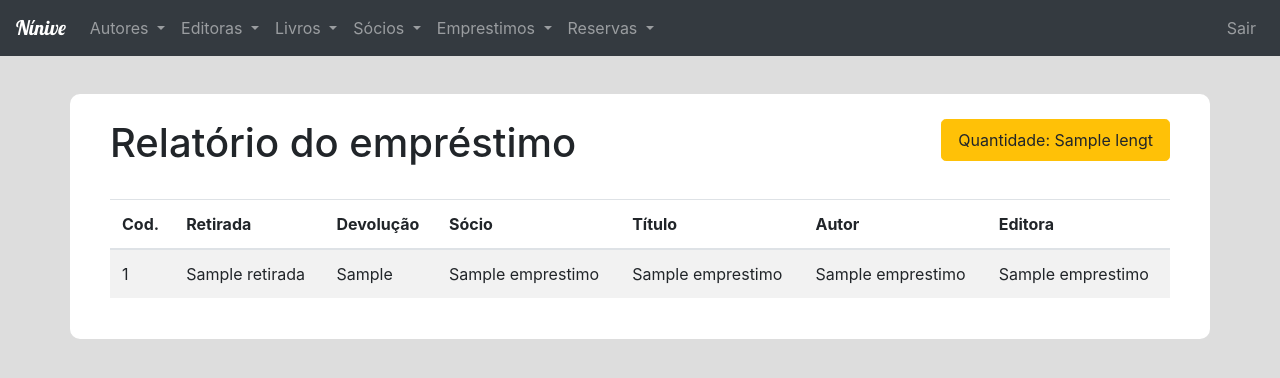
After one commit to palharez/ninive, a Flask app: template sgb/templates/emprestimo/relatorio.html in a window 1280 px wide. The commit adds this page. Shown: the top 378 px of the page. Run offline with Flask 2, Linux system fonts and the light colour scheme; the template is opened without the code that fills it: most values are stand-ins (such as "Sample title", 1, 10 or a date in 2020); some libraries are stand-ins or nearby versions.

Commit message:
Add relatorios

```diff
--- a/database/Busca.sql
+++ b/database/Busca.sql
@@ -137,4 +137,31 @@ WHERE emprestimo.id
 LIKE '%var_busca%';
 
 
-/* */
+/* emprestimos feitos pelo socio*/
+SELECT emprestimo_morto.*,
+socio.nome as 'socio',
+livro.titulo as 'livro'
+FROM emprestimo_morto
+INNER JOIN livro ON emprestimo_morto.tombo = livro.tombo
+INNER JOIN socio ON emprestimo_morto.id_socio = socio.id
+WHERE socio.id = 'var_busca'
+order by emprestimo_morto.id desc;
+
+/* Relatorio dos livros */
+
+SELECT emprestimo_morto.*, livro.*,
+editora.*, autor.*, socio.*,
+FROM emprestimo_morto
+INNER JOIN livro ON emprestimo_morto.tombo = livro.tombo
+INNER JOIN autor on livro.id_autor = autor.id
+INNER JOIN editora on livro.id_editora = editora.id
+INNER JOIN socio ON emprestimo_morto.id_socio = socio.id
+GROUP BY emprestimo_morto.tombo
+WHERE MONTH(emprestimo_morto.retirada) = 'var' and YEAR(emprestimo_morto.retirada) = 'var';
+
+select * from emprestimo_morto
+inner join livro on livro.tombo = emprestimo_morto.tombo
+inner join editora on livro.id_editora = editora.id
+inner join autor on livro.id_autor = autor.id
+where month(emprestimo_morto.retirada) = 05
+and year(emprestimo_morto.retirada) = 2019;
--- a/sgb/controllers/landing.py
+++ b/sgb/controllers/landing.py
@@ -17,8 +17,8 @@ def index():
         livros = db.query_bd('select * from livro inner join autor on autor.id = livro.id_autor inner join editora on editora.id = livro.id_editora limit 4; ')
         emprestimos = emprestimos = db.query_bd('select * from emprestimo \
             inner join livro on emprestimo.tombo = livro.tombo \
-            inner join socio on emprestimo.id_socio = socio.id;')
-        reservas = db.query_bd('select * from reserva inner join livro on reserva.tombo = livro.tombo inner join socio on reserva.id_socio = socio.id;')
+            inner join socio on emprestimo.id_socio = socio.id limit 4;')
+        reservas = db.query_bd('select * from reserva inner join livro on reserva.tombo = livro.tombo inner join socio on reserva.id_socio = socio.id limit 4;')
         total = db.query_bd('SELECT count(tombo)as "qnt" FROM livro;')
         emprestado = db.query_bd('SELECT count(tombo)as "qnt" FROM livro WHERE status = "emprestado";')
         reservado = db.query_bd('SELECT count(tombo)as "qnt" FROM livro WHERE status = "reservado";')
--- a/sgb/controllers/livro.py
+++ b/sgb/controllers/livro.py
@@ -79,6 +79,7 @@ def index(page):
             FROM livro  \
             WHERE livro.{} LIKE '%{}%' limit {}, {};".format(tipo, busca, startat, perpage)
             livros = db.query_bd(sql)
+            print(livros)
             totalpages = int(len(livros) / 12) + 1
         else:
             sql ='select * from livro inner join autor on autor.id = livro.id_autor \
--- a/sgb/templates/base.html
+++ b/sgb/templates/base.html
@@ -22,7 +22,7 @@
             <ul class="navbar-nav mr-auto">
             <li class="nav-item dropdown">
                 <a class="nav-link dropdown-toggle" href="#" id="navbarDropdown" role="button" data-toggle="dropdown" aria-haspopup="true" aria-expanded="false">
-                Autor
+                Autores
                 </a>
                 <div class="dropdown-menu" aria-labelledby="navbarDropdown">
                 <a class="dropdown-item" href="{{ url_for('autor.index') }}">Listar</a>
@@ -31,7 +31,7 @@
             </li>
             <li class="nav-item dropdown">
                 <a class="nav-link dropdown-toggle" href="#" id="navbarDropdown" role="button" data-toggle="dropdown" aria-haspopup="true" aria-expanded="false">
-                Editora
+                Editoras
                 </a>
                 <div class="dropdown-menu" aria-labelledby="navbarDropdown">
                 <a class="dropdown-item" href="{{ url_for('editora.index') }}">Listar</a>
@@ -50,7 +50,7 @@
             </li>
             <li class="nav-item dropdown">
                 <a class="nav-link dropdown-toggle" href="#" id="navbarDropdown" role="button" data-toggle="dropdown" aria-haspopup="true" aria-expanded="false">
-                Socio
+                Sócios
                 </a>
                 <div class="dropdown-menu" aria-labelledby="navbarDropdown">
                 <a class="dropdown-item" href="{{ url_for('socio.index') }}">Listar</a>
@@ -59,7 +59,7 @@
             </li>
             <li class="nav-item dropdown">
                 <a class="nav-link dropdown-toggle" href="#" id="navbarDropdown" role="button" data-toggle="dropdown" aria-haspopup="true" aria-expanded="false">
-                Emprestimo
+                Emprestimos
                 </a>
                 <div class="dropdown-menu" aria-labelledby="navbarDropdown">
                 <a class="dropdown-item" href="{{ url_for('emprestimo.index') }}">Listar</a>
@@ -68,7 +68,7 @@
             </li>
             <li class="nav-item dropdown">
                 <a class="nav-link dropdown-toggle" href="#" id="navbarDropdown" role="button" data-toggle="dropdown" aria-haspopup="true" aria-expanded="false">
-                Reserva
+                Reservas
                 </a>
                 <div class="dropdown-menu" aria-labelledby="navbarDropdown">
                 <a class="dropdown-item" href="{{ url_for('reserva.index') }}">Listar</a>
--- /dev/null
+++ b/sgb/templates/emprestimo/relatorio.html
@@ -0,0 +1,48 @@
+{% extends 'base.html' %} {% block header %}
+<link rel="stylesheet" href="{{ url_for('static', filename='css/centeredContainer.css')  }}" />
+{% endblock %} {% block content %}
+<div class="centered-container">
+    <h1>Relatório do empréstimo
+        <button type="button" class="btn btn-lg btn-warning" style="float: right; font-size: medium;">Quantidade: {{ lengt }}</button>
+    </h1>
+    <div class="margin-topper">
+
+    {% if emprestimos %}
+        <table class="table table-striped">
+            <thead>
+                <tr>
+                    <th>Cod.</th>
+                    <th>Retirada</th>
+                    <th>Devolução</th>
+                    <th>Sócio</th>
+                    <th>Título</th>
+                    <th>Autor</th>
+                    <th>Editora</th>
+                </tr>
+            </thead>
+            <tbody>
+                {% for emprestimo in emprestimos %}
+                <tr>
+                    <td>{{ emprestimo.id }}</td>
+                    <td>{{ emprestimo.retirada }}</td>
+                    <td>{{ emprestimo.data_retorno }}</td>
+                    <td>{{ emprestimo.nome }}</td>
+                    <td>{{ emprestimo.titulo }}</td>
+                    <td>{{ emprestimo['autor.nome'] }}</td>
+                    <td>{{ emprestimo['editora.nome'] }}</td>
+                </tr>
+                {% endfor %}
+            </tbody>
+        {% else %}
+            <div class="alert alert-danger" role="alert">
+                Não foram feitos empréstimos nessa data!
+            </div>
+        {% endif %}
+    </div>
+</div>
+<style>
+    .margin-topper {
+        margin-top: 3%;
+    }
+</style>
+{% endblock %}
--- a/sgb/templates/landing/index.html
+++ b/sgb/templates/landing/index.html
@@ -64,6 +64,8 @@
                 <div class="dropdown-menu" aria-labelledby="navbarDropdown">
                 <a class="dropdown-item" href="{{ url_for('emprestimo.index') }}">Listar</a>
                 <a class="dropdown-item" href="{{ url_for('emprestimo.create') }}">Cadastrar</a>
+                <a class="dropdown-item" href="{{ url_for('emprestimo.relatorio') }}">Relatório</a>
+
                 </div>
             </li>
             <li class="nav-item dropdown">
@@ -241,7 +243,7 @@
                                             <div class="modal-dialog modal-dialog-centered" style="justify-content: center;" role="document">
                                                 <div class="modal-content">
                                                     <div class="modal-header" style="justify-content: center;">
-                                                        <h5 class="modal-title" id="{{ livro.tombo }}LongTitle">Verifica Livro - {{ livro.tombo }}
+                                                        <h5 class="modal-title" id="{{ livro.tombo }}LongTitle">Verifica Livro - {{ livro.tombo }}</h5>
                                                         <button type="button" class="close" data-dismiss="modal" aria-label="Close">
                                                         <span aria-hidden="true">&times;</span>
                                                         </button>
--- a/sgb/templates/livro/card.html
+++ b/sgb/templates/livro/card.html
@@ -49,7 +49,7 @@
                         <div class="modal-dialog modal-dialog-centered" style="justify-content: center;" role="document">
                             <div class="modal-content">
                                 <div class="modal-header" style="justify-content: center;">
-                                    <h5 class="modal-title" id="{{ livro.tombo }}LongTitle">Verifica Livro - {{ livro.tombo }}
+                                    <h5 class="modal-title" id="{{ livro.tombo }}LongTitle">Verifica Livro - {{ livro.tombo }}</h5>
                                     <button type="button" class="close" data-dismiss="modal" aria-label="Close">
                                     <span aria-hidden="true">&times;</span>
                                     </button>
@@ -98,11 +98,11 @@
                                                     </tr>
                                                     <tr>
                                                         <th>Editora</th>
-                                                        <td>{{ livro['editora.nome'] }}</td>
+                                                        <td>{{ livro.editora }}</td>
                                                     </tr>
                                                     <tr>
                                                         <th>Autor</th>
-                                                        <td>{{ livro.nome }}</td>
+                                                        <td>{{ livro.autor }}</td>
                                                     </tr>
                                                     <tr>
                                                         <th>Status</th>
--- a/sgb/templates/livro/index.html
+++ b/sgb/templates/livro/index.html
@@ -7,8 +7,6 @@
 {% block content %}
 <div class="centered-container">
 <h1>Lista de Livros</h1>
-{% for livro in livros %}
-{% endfor %}
 <table class="table table-striped">
     <thead>
         <tr>
--- a/sgb/templates/socio/index.html
+++ b/sgb/templates/socio/index.html
@@ -46,7 +46,7 @@
                             <div class="modal-dialog modal-dialog-centered" style="justify-content: center;" role="document">
                                 <div class="modal-content">
                                     <div class="modal-header" style="justify-content: center;">
-                                        <h5 class="modal-title" id="{{ socio.nome.split(' ')[0] }}LongTitle">Verifica Sócio - {{ socio.id }}
+                                        <h5 class="modal-title" id="{{ socio.nome.split(' ')[0] }}LongTitle">Verifica Sócio - {{ socio.id }}</h5>
                                         <button type="button" class="close" data-dismiss="modal" aria-label="Close">
                                         <span aria-hidden="true">&times;</span>
                                         </button>
@@ -67,6 +67,9 @@
                                     <p><b>Telefone</b> Resendecial - {{ socio.tel_res }}</p>
                                     <p><b>Celular 1</b> - {{ socio.cel_1 }}</p>
                                     <p><b>Celular 2</b> - {{ socio.cel_2 }}</p>
+                                    <div class="form-group row" style="padding-left: 20px; padding-right: 20px;">
+                                        <a class="btn btn-primary btn-block" href="{{ url_for('socio.relatorio', id=socio.id) }}">Gerar Relatório</a>
+                                    </div>
                                 </div>
                             </div>
                         </div>
```
Also changed, not shown: sgb/controllers/emprestimo.py (+26 -0 lines), sgb/controllers/socio.py (+23 -0 lines), sgb/templates/emprestimo/index.html (+29 -0 lines), sgb/templates/socio/relatorio.html (added, +44 -0 lines).
